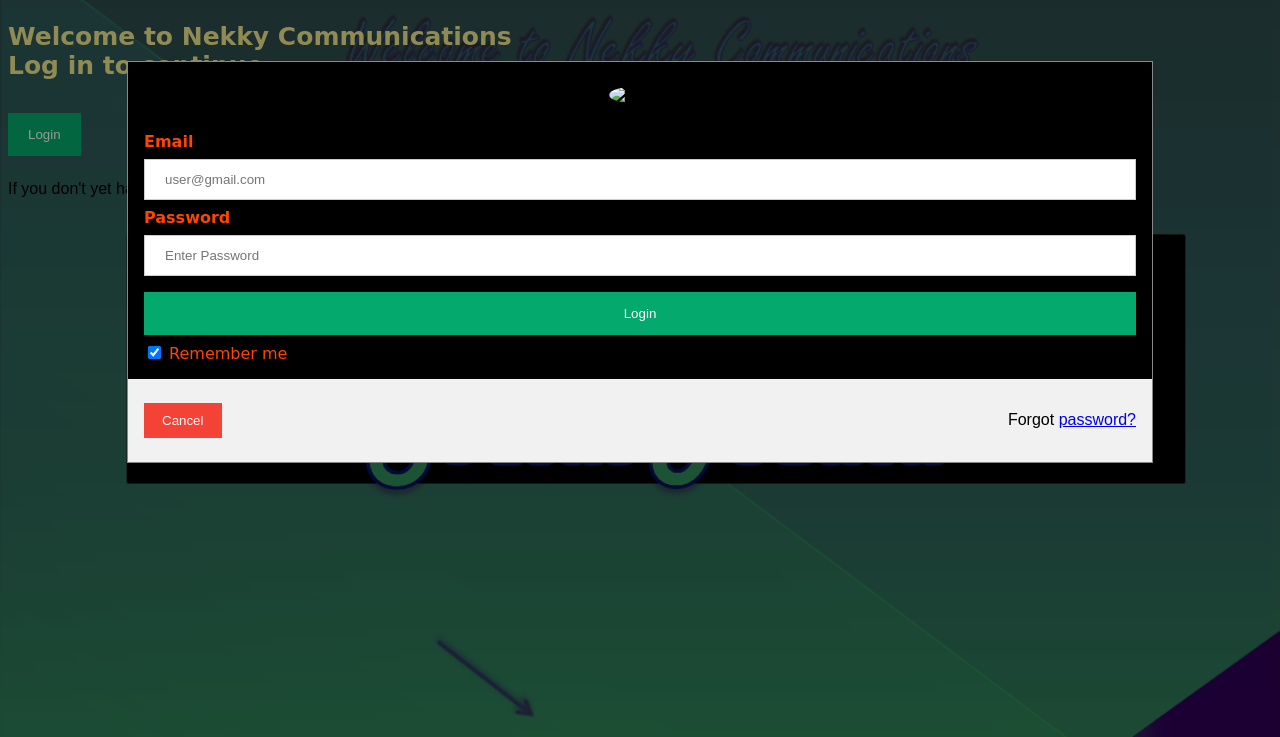
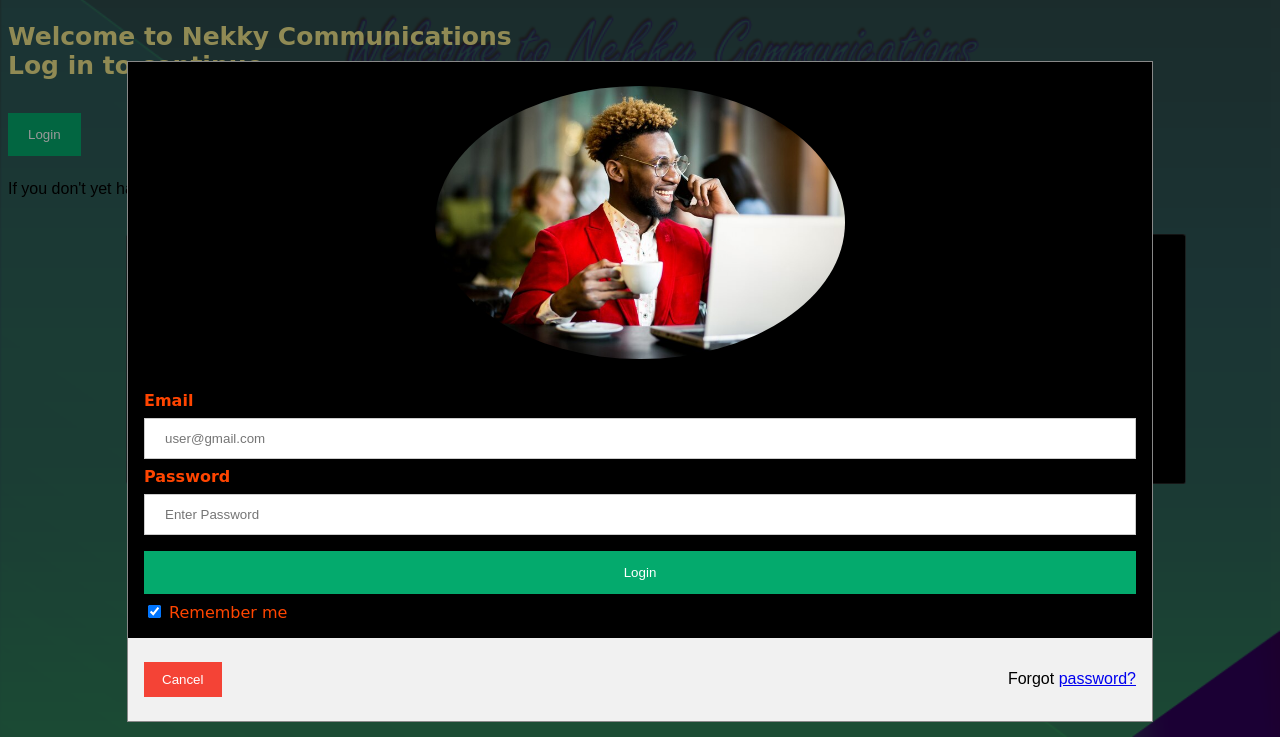
Before and after one commit to Sparko-Gee/Nekkycomunications-website, a plain HTML site: page Log in.html in a window 1280 px wide. Both pictures are taken after a click on the button "Login". Shown: the part 63-800 px from the top of the page. Drawn offline with Linux system fonts and the light colour scheme.

Commit message:
Update Log in.html

```diff
--- a/Log in.html
+++ b/Log in.html
@@ -158,7 +158,7 @@ span.psw {
   <form class="modal-content animate" action="index.html" method="post">
     <div class="imgcontainer">
       <span onclick="document.getElementById('id01').style.display='none'" class="close" title="Close Modal">&times;</span>
-      <img src="img_avatar2.png" alt="Avatar" class="avatar">
+    <img src="images/j2.jpg" alt="Avatar" class="avatar">
     </div>
 
     <div class="container"  style="background-color: black; color: orangered; font-family: cursive;">
```
